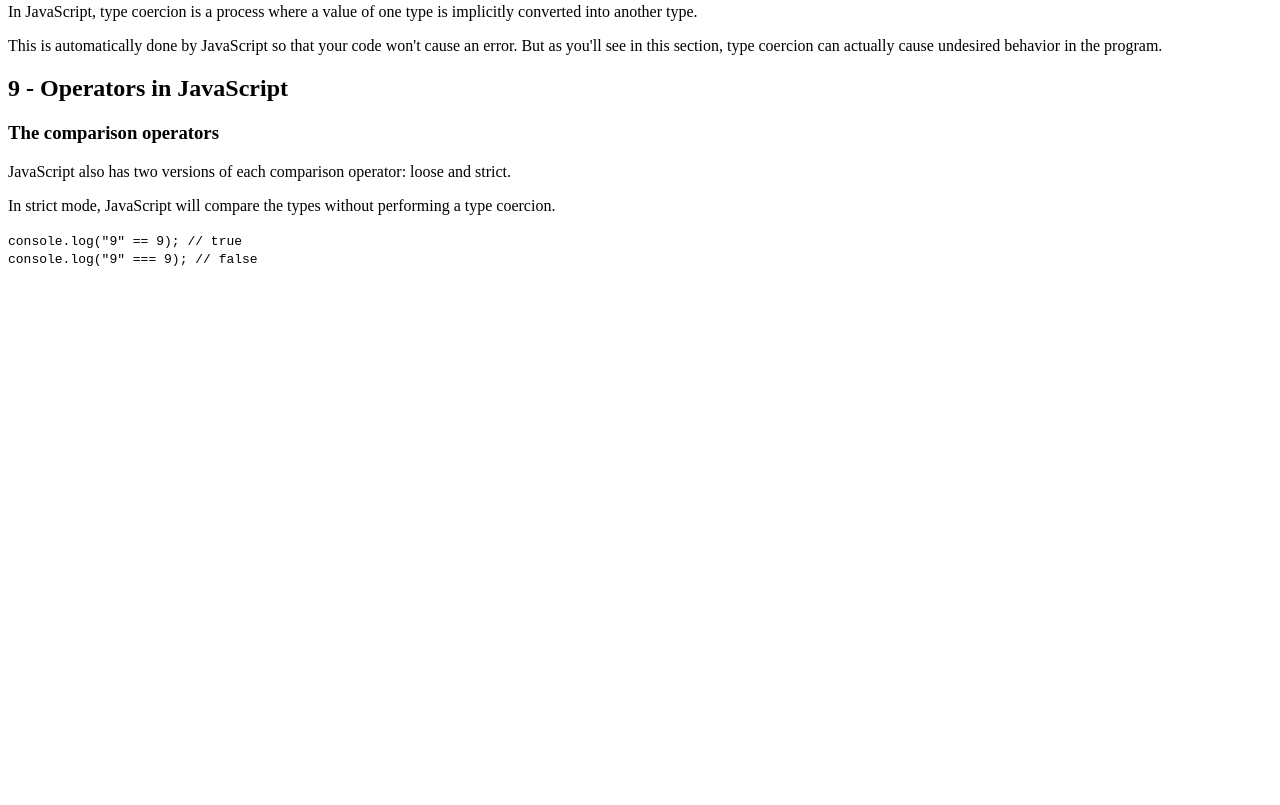
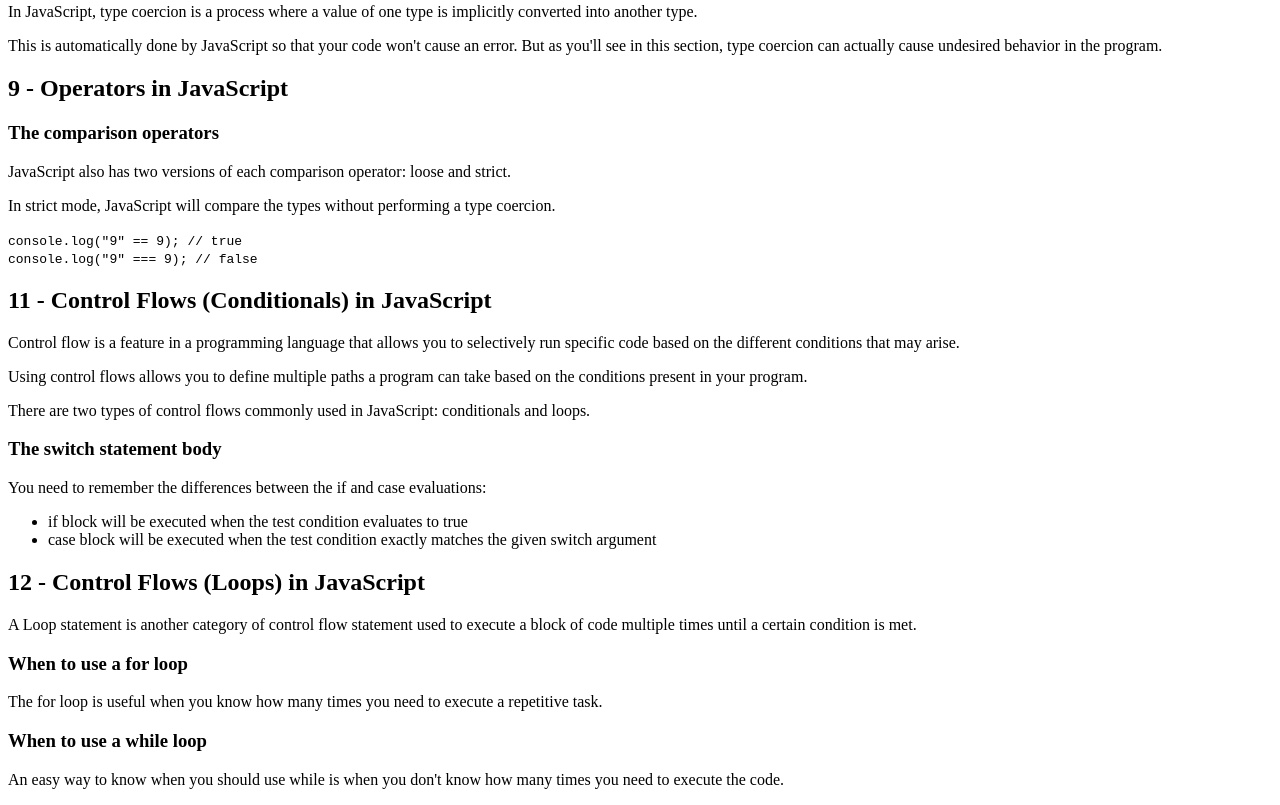
Before and after one commit to rafa-san/freeCodeCamp-tutorials-nathan-sebhastian-js-basics-handbook, a plain HTML site: page index.html in a window 1280 px wide. Shown: the part 1187-1992 px from the top of the page. Before the commit the page ends 1462 px from the top, so only its background shows below. Drawn offline with Linux system fonts and the light colour scheme.

Commit message:
Adicionei novo conteúdo ao index.html

```diff
--- a/index.html
+++ b/index.html
@@ -67,6 +67,28 @@
   <p>In strict mode, JavaScript will compare the types without performing a type coercion.</p>
   <code>console.log("9" == 9); // true</code> <br>
   <code>console.log("9" === 9); // false</code>
+
+  <h2>11 - Control Flows (Conditionals) in JavaScript</h2>
+  <p>Control flow is a feature in a programming language that allows you to selectively run specific code based on the different conditions that may arise.</p>
+  <p>Using control flows allows you to define multiple paths a program can take based on the conditions present in your program.</p>
+  <p>There are two types of control flows commonly used in JavaScript: conditionals and loops.</p>
+
+  <h3>The switch statement body</h3>
+  <p>You need to remember the differences between the if and case evaluations:</p>
+
+  <ul>
+    <li>if block will be executed when the test condition evaluates to true</li>
+    <li>case block will be executed when the test condition exactly matches the given switch argument</li>
+  </ul>
+
+  <h2>12 - Control Flows (Loops) in JavaScript</h2>
+  <p>A Loop statement is another category of control flow statement used to execute a block of code multiple times until a certain condition is met.</p>
+
+  <h3>When to use a for loop</h3>
+  <p>The for loop is useful when you know how many times you need to execute a repetitive task.</p>
+
+  <h3>When to use a while loop</h3>
+  <p>An easy way to know when you should use while is when you don't know how many times you need to execute the code.</p>
 
   <script>
     // 8 - Type conversion and coercion
@@ -149,8 +171,9 @@
 
 
 
+    // 11 - Control Flows (Conditionals) in JavaScript
 
-    // const poupanca = 4000;
+    // const poupanca = 3000;
     // if (poupanca > 5000) {
     //   console.log('Uh-Hu! Você tem dinheiro para fazer a viagem!');
     // } else if (poupanca > 3000) {
@@ -164,7 +187,7 @@
 
 
 
-    // const age = 60;
+    // const age = 20;
     // switch (age) {
     //   case 10:
     //     console.log('Age is 10');
@@ -181,15 +204,16 @@
 
 
 
-    // switch (0) {
+    // switch (3) {
     //   case 1:
     //     console.log("Value is one");
+    //     break;
     //   case 0:
     //     console.log("Value is zero");
+    //     break;
     //   default:
     //     console.log("No matching case");
     // }
-
 
 
 
@@ -207,10 +231,82 @@
     // }
 
 
+//     let weekdayNumber = 1;
 
+// if (weekdayNumber === 0) {
+//   console.log("Sunday");
+// } else if (weekdayNumber === 1) {
+//   console.log("Monday");
+// } else if (weekdayNumber === 2) {
+//   console.log("Tuesday");
+// } else if (weekdayNumber === 3) {
+//   console.log("Wednesday");
+// } else if (weekdayNumber === 4) {
+//   console.log("Thursday");
+// } else if (weekdayNumber === 5) {
+//   console.log("Friday");
+// } else if (weekdayNumber === 6) {
+//   console.log("Saturday");
+// } else {
+//   console.log("The weekday number is invalid");
+// }
+
+// let weekdayNumber = 1;
+
+// switch (weekdayNumber) {
+//   case 0:
+//     console.log("Sunday");
+//     break;
+//   case 1:
+//     console.log("Monday");
+//     break;
+//   case 2:
+//     console.log("Tuesday");
+//     break;
+//   case 3:
+//     console.log("Wednesday");
+//     break;
+//   case 4:
+//     console.log("Thursday");
+//     break;
+//   case 5:
+//     console.log("Friday");
+//     break;
+//   case 6:
+//     console.log("Saturday");
+//     break;
+//   default:
+//     console.log("The weekday number is invalid");
+// }
+
+
+// let myFood = "Chocolate Cake";
+
+// if (myFood === "Banana" || myFood === "Apple") {
+//   console.log("Eat fruits everyday to keep you healthy.");
+// }
+
+// if (myFood === "Chocolate Cake") {
+//   console.log("Enjoy the sweet treat.");
+// }
+
+
+// let myFood = "Banana";
+
+// switch (myFood) {
+//   case "Banana":
+//   case "Apple":
+//     console.log("Eat fruits everyday to keep you healthy.");
+//     break;
+//   case "Chocolate Cake":
+//     console.log("Enjoy the sweet treat.");
+//     break;
+// }
 
 
     // // Exercise #5
+    // fazer das duas formas ensinadas
+
     // // A primary school is giving different rewards based on the student's grade:
     // const grade = 'A';
 
@@ -270,6 +366,8 @@
     // console.log("Tossed the coin ten times");
     // console.log(`Number of heads: ${heads}`);
     // console.log(`Number of tails: ${tails}`);
+
+
 
 
     // // The while statement
```
